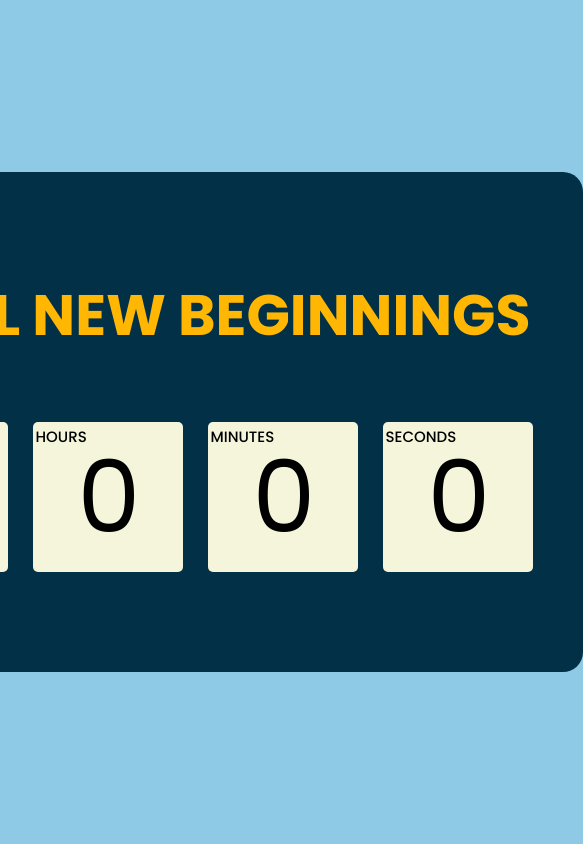
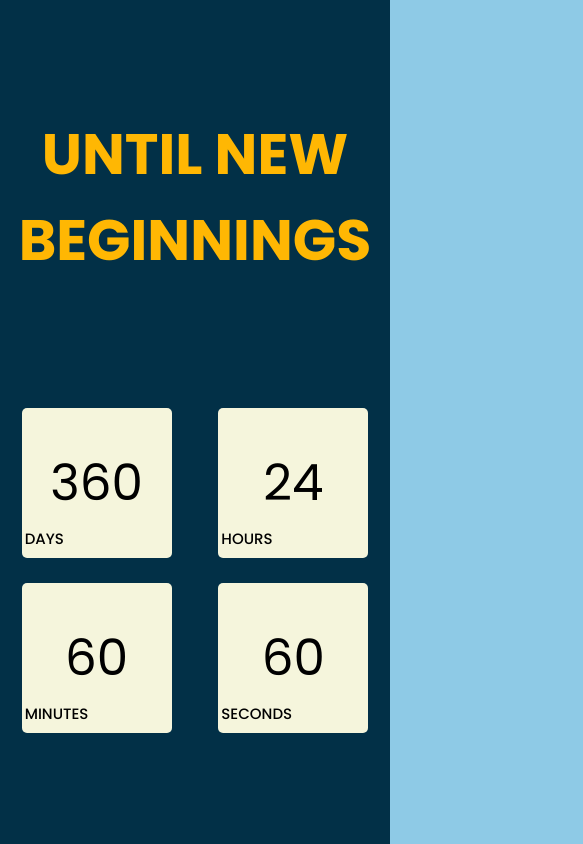
Before and after one commit to zlatan-cic/countdown-time, a website built with Vite: page index.html in a window 390 px wide. Shown: the whole page, 583 px wide, since content can reach past the window. Built offline with nearby package versions, Linux system fonts and the light colour scheme.

Commit message:
layout fixed

```diff
--- a/index.html
+++ b/index.html
@@ -14,33 +14,25 @@
       </div>
       <div class="countdown-container">
               <!-- DAYS -->
-      <div class="days-c">
         <div class="wrapper">
           <p class="big-text">days</p>
-          <p class="number" id="days">0</p>
+          <p class="number" id="days">360</p>
         </div>
-      </div>
       <!-- HOURS -->
-      <div class="hours-c">
         <div class="wrapper">
           <p class="big-text">hours</p>
-          <p class="number" id="days">0</p>
+          <p class="number" id="days">24</p>
         </div>
-      </div>
       <!-- MINUTES -->
-      <div class="minutes-c">
         <div class="wrapper">
           <p class="big-text">minutes</p>
-          <p class="number" id="days">0</p>
+          <p class="number" id="days">60</p>
         </div>
-      </div>
       <!-- SECONDS -->
-      <div class="seconds-c">
         <div class="wrapper">
           <p class="big-text">seconds</p>
-          <p class="number" id="days">0</p>
+          <p class="number" id="days">60</p>
         </div>
-      </div>
       </div>
 
     </div>
--- a/main.js
+++ b/main.js
@@ -1 +1,3 @@
+"use strict"
+
 import './style.css'
--- a/style.css
+++ b/style.css
@@ -37,6 +37,7 @@ body {
   padding: 5rem;
   width: 900px;
   height: 500px;
+
 }
 
 .countdown-container {
@@ -45,35 +46,53 @@ body {
   gap: 2.5rem;
 }
 
-
-
 .wrapper {
   background-color: beige;
   display: grid;
-  width: 15rem;
-  height: 15rem;
-  grid-template-columns: 1fr 1fr;
+  /* flex-wrap: wrap; */
+  /* padding: 3rem; */
+  min-width: 15rem;
+  min-height: 15rem;
   gap: 1rem;
+  grid-template-columns: 1fr;
+  border-radius: 5px;
   position: relative;
-  border-radius: 5px;
+}
 
-}
+/* .test-c {} */
 
 .wrapper .big-text {
   writing-mode: sideways-lr;
   font-size: 1.5rem;
   font-weight: 500;
-  /* line-height: 1.5; */
   text-transform: uppercase;
   padding: .3rem;
-  padding-bottom: 1rem;
+  /* padding-bottom: 1rem; */
   font-family: "Poppins", sans-serif;
+  position: absolute;
+  bottom: 5px;
 
 }
 
 .number {
   align-self: center;
-  position: absolute;
-  left: 30%;
-  font-size: 10rem;
+  justify-self: center;
+  font-size: 5rem;
+
 }
+
+@media screen and (max-width: 800px) {
+  .container {
+    height: 100vh;
+    border-radius: 0;
+    padding: 0;
+  }
+
+  .countdown-container {
+    flex-wrap: wrap;
+    justify-content: space-evenly;
+    gap: 2.5rem;
+  }
+
+
+}
```
